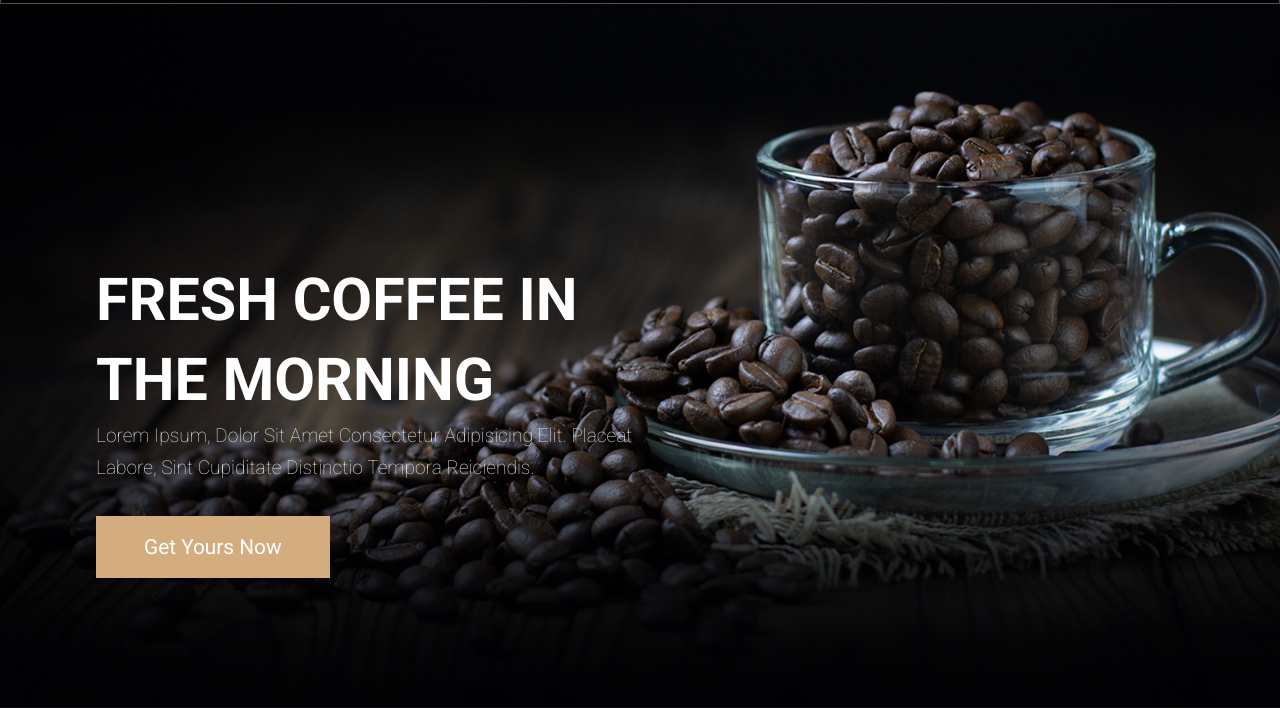
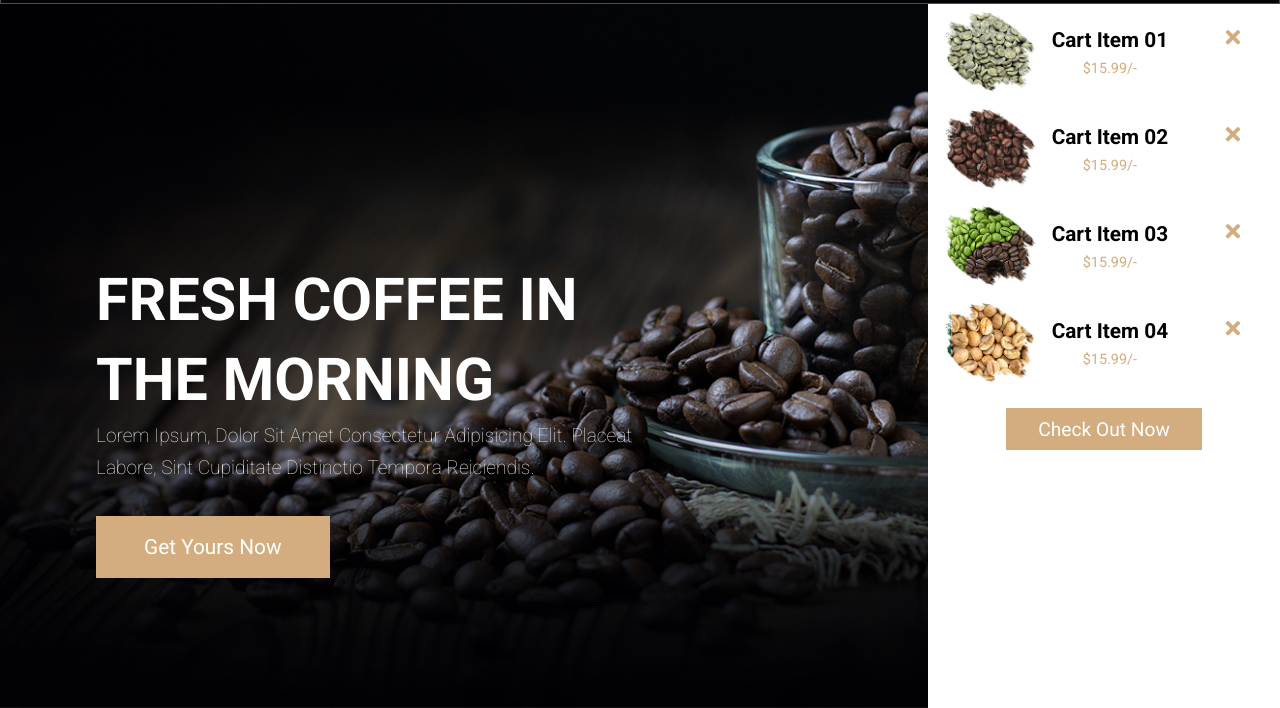
Before and after one commit to abdullaev2oo2/Coffee-Shop, a plain HTML site: page index.html in a window 1280 px wide. Both pictures are taken after a click on the element 1161 px from the left and 48 px from the top of the page. Shown: the part 92-800 px from the top of the page. Drawn offline with Linux system fonts and the light colour scheme.

Commit message:
Add files via upload

```diff
--- a/css/style.css
+++ b/css/style.css
@@ -502,7 +502,7 @@ span{
     margin: 0 auto;
 }
 .mobile__nav li {
-    padding: 2rem 5rem;
+    padding: 1.5rem 4rem;
     margin: 1rem;
     border: var(--border);
     font-size: 1.5rem;
@@ -517,7 +517,7 @@ span{
     color:var(--main-color-hovered);
     text-transform: uppercase;
 }
-.fullscreen__nav.open {
+.fullscreen__nav.open{
     display: flex;
 }
 /* Search input */
@@ -542,6 +542,56 @@ span{
 }
 .main .inputBox span:hover {
     color: var(--main-color);
+}
+/* Cart opened */
+.main__cart{
+    position: absolute;
+    height: 90vh;
+    top: 10vh;
+    right: 0;
+    background-color: #fff;
+    padding: 1rem;
+    text-align: center;
+    display: none;
+}
+.main__cart .main__cart-box {
+    display: flex;
+    width: 20rem;
+    position: relative;
+    padding: 0.5rem 0;
+}
+.main__cart .main__cart-box img {
+    height: 5rem;
+}
+.main__cart .main__cart-box .box__content{
+    margin: 1rem;
+}
+.main__cart .main__cart-box .box__content h3{
+    font-size: 1.3rem;
+    margin-bottom: .5rem;
+}
+.main__cart .main__cart-box .box__content p{
+    color: var(--main-color);
+    font-size: .9rem;
+}
+.main__cart .main__cart-box span {
+    position: absolute;
+    right: 1.5rem;
+    top: 1.5rem;
+    font-size: 1.3rem;
+}
+.main__cart .btn {
+    background-color: var(--main-color);
+    color: white;
+    text-decoration: none;
+    padding: .6rem 2rem;
+    display: inline-block;
+    margin: 1rem;
+    font-size: 1.2rem;
+}
+.main__cart .btn:hover {
+    color: black;
+    background: var(--main-color-hovered);
 }
 @media only screen and (max-width: 900px){
     :root{
@@ -581,7 +631,6 @@ span{
     }
     .nav__logo img{
         height: 5rem;
-
     }
 }
 @media only screen and (max-width: 768px){
@@ -622,6 +671,13 @@ span{
         text-align: center;
     }
     .main .inputBox{
-        height: .1rem;
+        height: 4.5rem;
+        padding: 0 1.5rem;
+        top: 13%;
+        left: 5%;
+        width: 90%;
+    }
+    .main .inputBox input {
+        display: inline;
     }
 }
--- a/index.html
+++ b/index.html
@@ -46,13 +46,13 @@
     <i class="fas fa-window-close" id="close-btn"></i>
     <nav class="mobile__nav">
         <ul>
-            <li class="mobile__nav-link" ><a href="#about">About</a></li>
-            <li class="mobile__nav-link" ><a href="#menu">Menu</a></li>
-            <li class="mobile__nav-link" ><a href="#home">Home</a></li>
-            <li class="mobile__nav-link" ><a href="#products">Products</a></li>
-            <li class="mobile__nav-link" ><a href="#review">Review</a></li>
-            <li class="mobile__nav-link" ><a href="#contacts">Contact</a></li>
-            <li class="mobile__nav-link" ><a href="#blog">Blog</a></li>
+            <li><a class="mobile__nav-link" href="#about">About</a></li>
+            <li><a class="mobile__nav-link" href="#menu">Menu</a></li>
+            <li><a class="mobile__nav-link" href="#home">Home</a></li>
+            <li><a class="mobile__nav-link" href="#products">Products</a></li>
+            <li><a class="mobile__nav-link" href="#review">Review</a></li>
+            <li><a class="mobile__nav-link" href="#contacts">Contact</a></li>
+            <li><a class="mobile__nav-link" href="#blog">Blog</a></li>
         </ul>
     </nav>
 </section>
@@ -69,6 +69,41 @@
                 Tempora Reiciendis.</p>
             <a href="##" class="main-btn">Get Yours Now</a>
         </div>
+    </div>
+    <div class="main__cart" id="menu__cart">
+        <div class="main__cart-box">
+            <img src="./images/cart-item-1.png" alt="cart-item-1">
+            <div class="box__content">
+                <h3>Cart Item 01</h3>
+                <p class="price">$15.99/-</p>
+            </div>
+            <span class="fas fa-times"></span>
+        </div>
+        <div class="main__cart-box">
+            <img src="./images/cart-item-2.png" alt="cart-item-2">
+            <div class="box__content">
+                <h3>Cart Item 02</h3>
+                <p class="price">$15.99/-</p>
+            </div>
+            <span class="fas fa-times"></span>
+        </div>
+        <div class="main__cart-box">
+            <img src="./images/cart-item-3.png" alt="cart-item-3">
+            <div class="box__content">
+                <h3>Cart Item 03</h3>
+                <p class="price">$15.99/-</p>
+            </div>
+            <span class="fas fa-times"></span>
+        </div>
+        <div class="main__cart-box">
+            <img src="./images/cart-item-4.png" alt="cart-item-4">
+            <div class="box__content">
+                <h3>Cart Item 04</h3>
+                <p class="price">$15.99/-</p>
+            </div>
+            <span class="fas fa-times"></span>
+        </div>
+        <a href="##" class="btn">Check Out Now</a>
     </div>
 </section>
 
--- a/js/script.js
+++ b/js/script.js
@@ -4,22 +4,51 @@ const closeBtn = document.querySelector("#close-btn");
 const links = document.querySelectorAll(".mobile__nav-link");
 const searchBtn = document.querySelector("#search-icon");
 const inputBox = document.querySelector("#inputBox");
+const cartBtn = document.querySelector("#cart-icon");
+const menuCart = document.querySelector("#menu__cart");
 
 links.forEach((link) => {
     link.addEventListener("click", () => {
         mobileNav.classList.remove("open")
     })
 });
+
+// Burger
+
 burgerBtn.addEventListener("click",() => {
     mobileNav.classList.add("open")
 });
+burgerBtn.addEventListener("click",() => {
+    if (inputBox.style.display == "flex")
+        inputBox.style.display = "none";
+    if (menuCart.style.display == "block")
+        menuCart.style.display = "none";
+});
+
+// Mobile Navigation X
+
 closeBtn.addEventListener("click",() => {
     mobileNav.classList.remove("open")
 });
+
+// Search Button
+
 searchBtn.addEventListener("click", () => {
     if (inputBox.style.display == "flex")
         inputBox.style.display = "none"
     else
-        inputBox.style.display = "flex"
+        inputBox.style.display = "flex";
+    if (menuCart.style.display == "block")
+        menuCart.style.display = "none";
+});
 
+// Cart Btn
+
+cartBtn.addEventListener("click", () => {
+    if (menuCart.style.display == "block")
+        menuCart.style.display = "none"
+    else
+        menuCart.style.display = "block";
+    if (inputBox.style.display == "flex")
+        inputBox.style.display = "none";
 });
```
